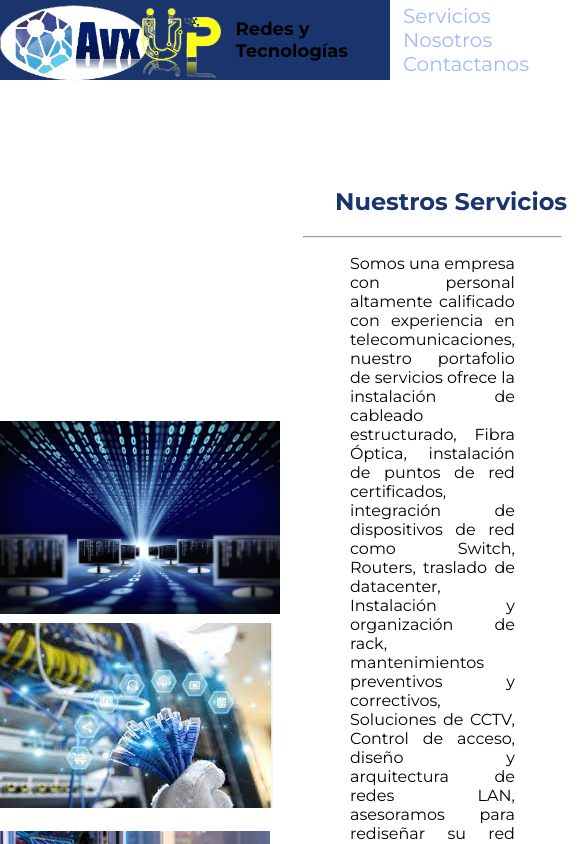
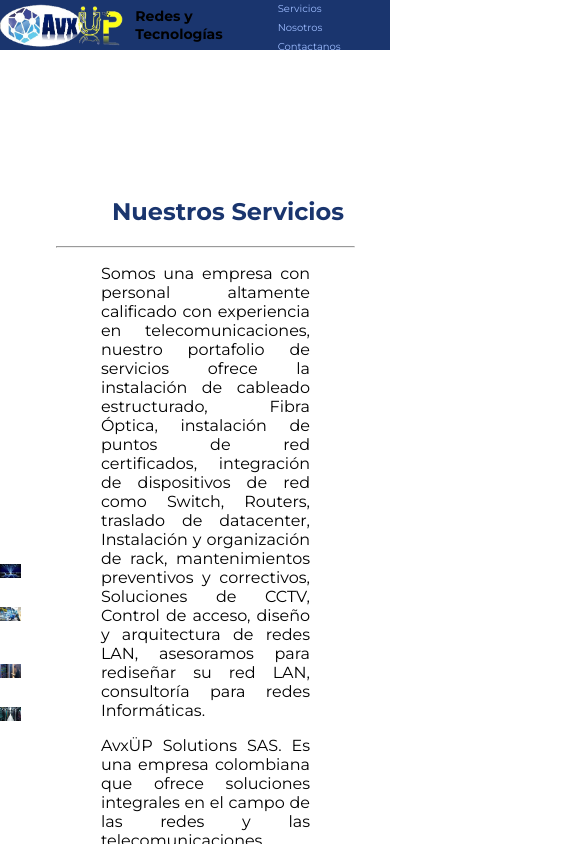
Before and after one commit to estefaniarizzo/AVXUP, a React (Create React App) app: page /servicios in a window 390 px wide. Shown: the top 844 px of the page, 585 px wide, since content can reach past the window. Built offline with nearby package versions, Linux system fonts and the light colour scheme; a web font is replaced by a local one.

Commit message:
cambios en la imagen css

```diff
--- a/src/App.css
+++ b/src/App.css
@@ -646,3 +646,100 @@ hr{
   margin-left: 60px;
   margin-right: 60px;
 }
+
+/* Media queries para dispositivos móviles */
+@media (max-width: 768px) {
+  /* Haz que el logotipo sea más pequeño */
+  .logotipo {
+    height: 60px;
+  }
+
+  /* Ajusta el tamaño de la fuente para los encabezados */
+  .h5 {
+    font-size: 16px;
+  }
+
+  /* Ajusta el margen izquierdo del mosaico */
+  .mosaico {
+    margin-left: 0;
+  }
+
+  /* Ajusta el margen izquierdo del contenedor de texto */
+  .texto {
+    padding: 20px;
+  }
+
+  /* Ajusta el margen izquierdo del contenedor de video */
+  .video-container {
+    margin-left: 0;
+  }
+
+  /* Estilos para la barra de navegación */
+  navbar {
+    height: 60px;
+  }
+
+  /* Ajustes para la sección de contacto */
+  .contact-form {
+    max-width: 80%;
+    margin: auto;
+  }
+}
+
+/* Media queries para dispositivos aún más pequeños */
+@media (max-width: 480px) {
+  /* Haz que el logotipo sea aún más pequeño */
+  .logotipo {
+    height: 50px;
+  }
+
+  /* Ajusta el tamaño de la fuente para los encabezados en dispositivos más pequeños */
+  .h5 {
+    font-size: 14px;
+  }
+
+  /* Reduce el espacio alrededor del texto en dispositivos más pequeños */
+  .texto {
+    padding: 10px;
+  }
+
+  /* Ajusta el margen izquierdo del contenedor de video en dispositivos más pequeños */
+  .video-container {
+    margin-left: 0;
+  }
+
+  /* Ajustes para la barra de navegación en dispositivos más pequeños */
+  navbar {
+    height: 50px;
+
+  }
+  ul li {
+    font-size: 10px;
+  }
+}
+@media (max-width: 768px) {
+  .servicios2 {
+    flex-direction: column; /* Cambia la dirección de los elementos a columna en dispositivos móviles */
+  }
+
+  .mosaico {
+    margin-left: 0; /* Elimina el margen izquierdo en dispositivos móviles */
+  }
+
+  .imagen-container img {
+    width: 100%; /* Asegura que la imagen se ajuste al ancho del contenedor */
+    height: auto; /* Ajusta la altura automáticamente para mantener la proporción */
+    border-radius: 0; /* Elimina el radio de borde en dispositivos móviles */
+    margin-bottom: 20px; /* Agrega espacio entre la imagen y el texto en dispositivos móviles */
+  }
+
+  .texto {
+    margin-left: 0; /* Elimina el margen izquierdo en dispositivos móviles */
+    padding: 20px; /* Añade espacio alrededor del texto en dispositivos móviles */
+  }
+
+  h2 {
+    margin-left: 0; /* Elimina el margen izquierdo en dispositivos móviles */
+    text-align: center; /* Centra el texto en dispositivos móviles */
+  }
+}
```
